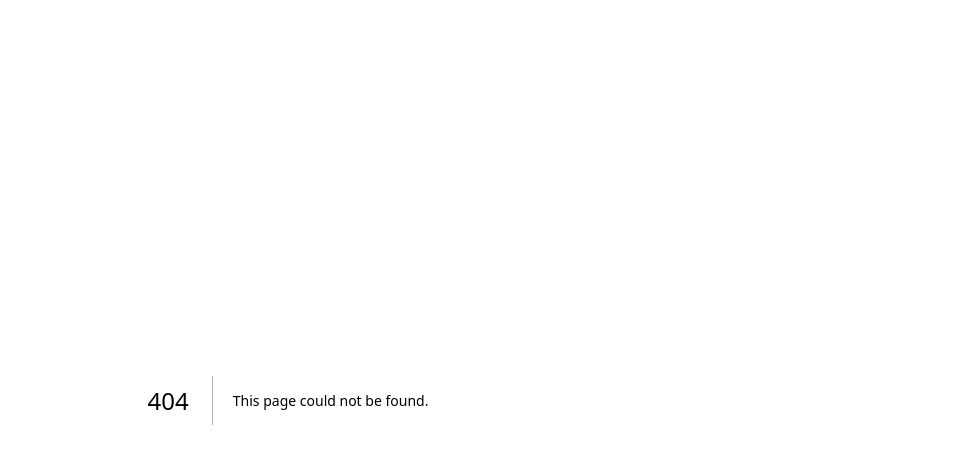
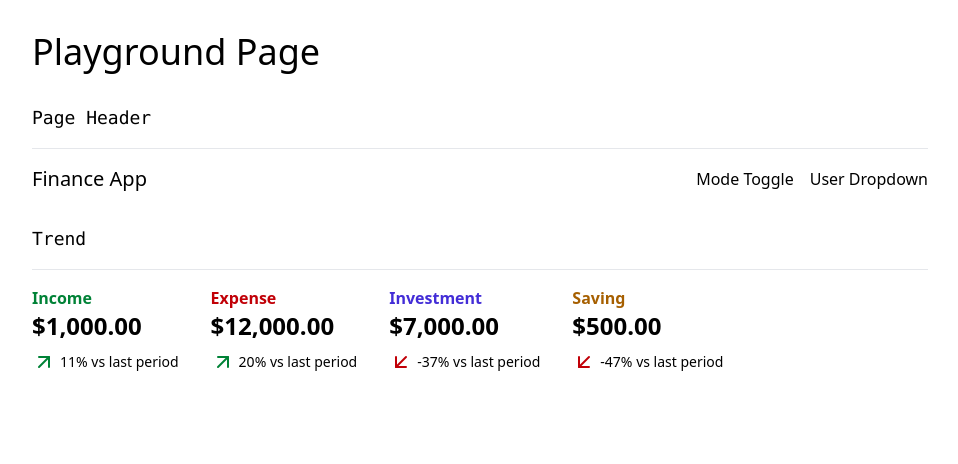
Before and after one commit to rohxn-rai/finance-app-nextjs, a Next.js app: page /playground in a window 1280 px wide. Before the commit this address had no page. Shown: the top 464 px of the page, without its empty margins (160-1118 px from the left). Built offline with nearby package versions, Linux system fonts and the light colour scheme.

Commit message:
created playground page - a list of all the components used inside this project

```diff
--- /dev/null
+++ b/app/playground/page.tsx
@@ -0,0 +1,31 @@
+import Header from "@/components/Header";
+import Trend from "@/components/Trend";
+
+const PlaygroundPage = () => {
+  return (
+    <main className="flex flex-col gap-8">
+      <h1 className="text-4xl mt-8">Playground Page</h1>
+
+      <div>
+        <h2 className="mb-4 text-lg font-mono">Page Header</h2>
+        <hr className="mb-4 border-gray-200 dark:border-y-gray-800" />
+        <div>
+          <Header />
+        </div>
+      </div>
+
+      <div>
+        <h2 className="mb-4 text-lg font-mono">Trend</h2>
+        <hr className="mb-4 border-gray-200 dark:border-y-gray-800" />
+        <div className="flex flex-row gap-8">
+          <Trend type="Income" amount={1000} prevAmount={900} />
+          <Trend type="Expense" amount={12000} prevAmount={10000} />
+          <Trend type="Investment" amount={7000} prevAmount={11100} />
+          <Trend type="Saving" amount={500} prevAmount={950} />
+        </div>
+      </div>
+    </main>
+  );
+};
+
+export default PlaygroundPage;
```
